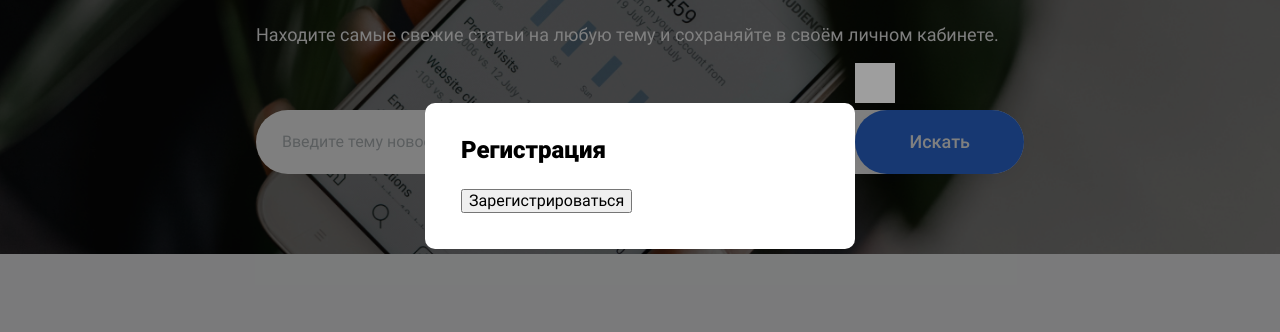
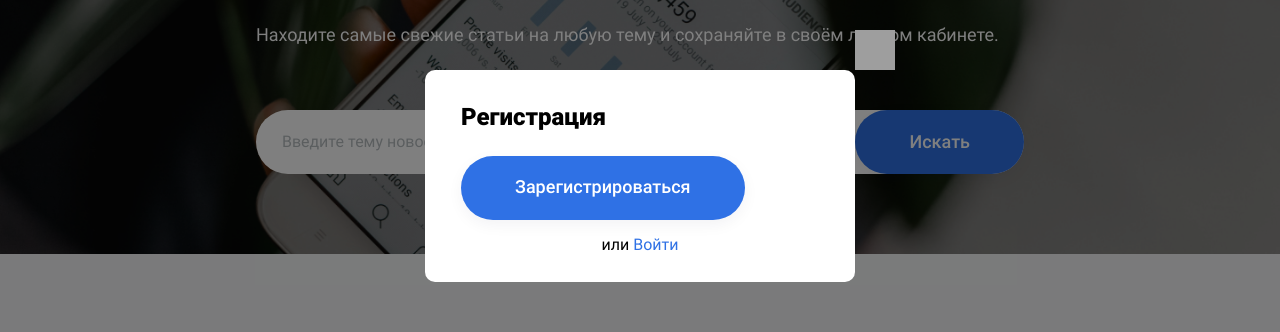
Before and after one commit to OlgaGidion/news-explorer-frontend, a React (Create React App) app: page / in a window 1280 px wide. Shown: the part 224-556 px from the top of the page. Built offline with nearby package versions, Linux system fonts and the light colour scheme; grey boxes are pictures that could not be loaded.

Commit message:
Working on popup

```diff
--- a/src/components/Popup/Popup.css
+++ b/src/components/Popup/Popup.css
@@ -16,7 +16,7 @@
   width: 430px;
   min-height: 100px;
   margin: auto;
-  padding: 34px 36px 36px;
+  padding: 34px 36px 28px;
   background-color: white;
   color: black;
   border-radius: 10px;
@@ -84,6 +84,11 @@
   opacity: 0.7;
 }
 
+.popup__text-button {
+  margin-top: 16px;
+  text-align: center;
+}
+
 .popup_opened {
   visibility: visible;
   opacity: 1;
--- a/src/components/Popup/Popup.js
+++ b/src/components/Popup/Popup.js
@@ -19,6 +19,7 @@ const Popup = ({ isOpen, onClose, children }) => {
       <div className="popup__container">
         <button className="popup__close-button" type="button" onClick={handleClose} />
         {children}
+        <div className="popup__text-button">или <button className="button button-text">Войти</button></div>
       </div>
     </div>
   );
--- a/src/components/PopupWithForm/PopupWithForm.js
+++ b/src/components/PopupWithForm/PopupWithForm.js
@@ -34,7 +34,7 @@ const PopupWithForm = ({
       <h2 className="popup__title popup__title_top">{title}</h2>
       <form className="popup__form" name={name} onSubmit={handleFormSubmit} noValidate>
         {children}
-        <button className="button-submit" disabled={isInProgress}>{buttonText}</button>
+        <button className="button button-rounded button-rounded_type_solid-blue" disabled={isInProgress}>{buttonText}</button>
       </form>
     </Popup>
   );
--- a/src/testers/ButtonsTester.js
+++ b/src/testers/ButtonsTester.js
@@ -26,7 +26,6 @@ const ButtonsTester = () => {
 
       <div style={{fontSize: '30px', fontFamily: 'sans-serif'}}>
         This text contains <button className="button button-text">text button</button> inside
-
       </div>
     </>
   );
```
